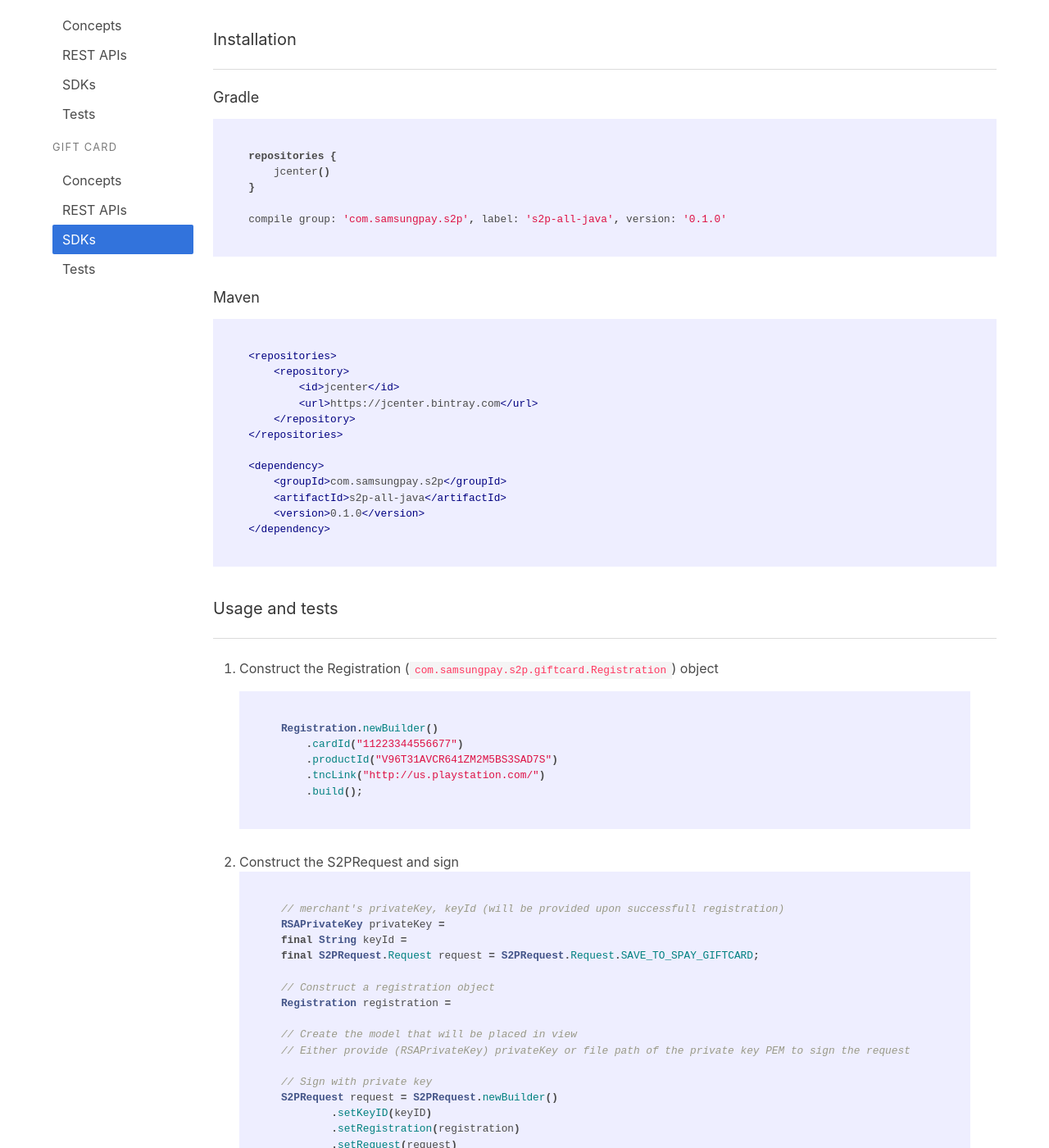
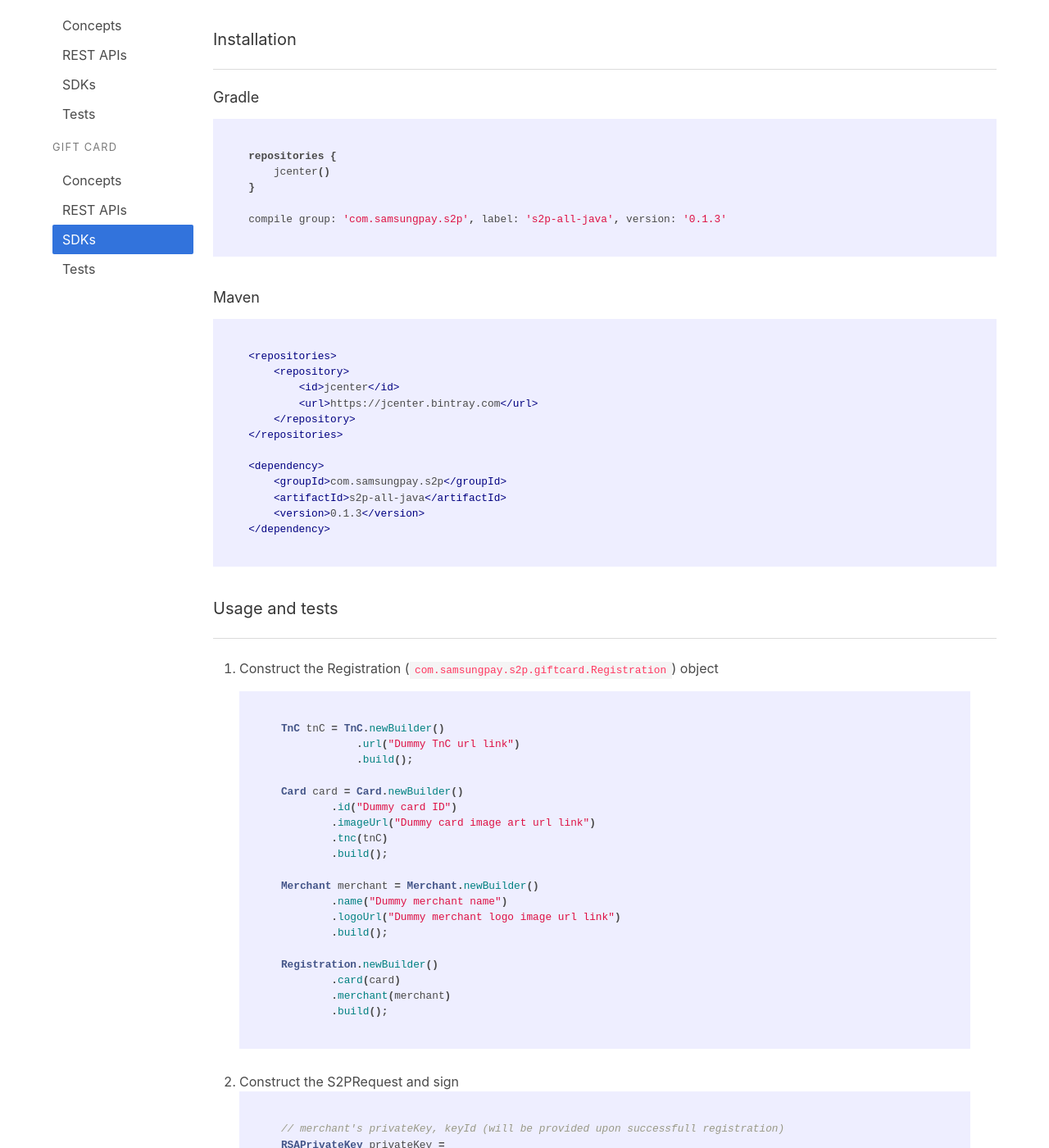
Before and after one commit to samsung-pay/sapi-doc, a Jekyll site: the page built from documentation/giftcard/sdks.md, in a window 1280 px wide and 1400 px high, scrolled down 470 px. Shown: the whole window at 82% size. Built offline with Jekyll 4.4.1, drawn with Linux system fonts in a browser that asks for light colours.

Commit message:
Update Gift SDKs page

````diff
--- a/documentation/giftcard/sdks.md
+++ b/documentation/giftcard/sdks.md
@@ -18,7 +18,7 @@ repositories {
     jcenter()
 }
 
-compile group: 'com.samsungpay.s2p', label: 's2p-all-java', version: '0.1.0'
+compile group: 'com.samsungpay.s2p', label: 's2p-all-java', version: '0.1.3'
 ```
 
 <br>
@@ -34,7 +34,7 @@ compile group: 'com.samsungpay.s2p', label: 's2p-all-java', version: '0.1.0'
 <dependency>
     <groupId>com.samsungpay.s2p</groupId>
     <artifactId>s2p-all-java</artifactId>
-    <version>0.1.0</version>
+    <version>0.1.3</version>
 </dependency>
 ```
 
@@ -45,11 +45,25 @@ compile group: 'com.samsungpay.s2p', label: 's2p-all-java', version: '0.1.0'
 1. Construct the Registration (`com.samsungpay.s2p.giftcard.Registration`) object
 
     ```java
+    TnC tnC = TnC.newBuilder()
+                .url("Dummy TnC url link")
+                .build();
+
+    Card card = Card.newBuilder()
+            .id("Dummy card ID")
+            .imageUrl("Dummy card image art url link")
+            .tnc(tnC)
+            .build();
+
+    Merchant merchant = Merchant.newBuilder()
+            .name("Dummy merchant name")
+            .logoUrl("Dummy merchant logo image url link")
+            .build();
+
     Registration.newBuilder()
-        .cardId("11223344556677")
-        .productId("V96T31AVCR641ZM2M5BS3SAD7S")
-        .tncLink("http://us.playstation.com/")
-        .build();
+            .card(card)
+            .merchant(merchant)
+            .build();
     ```
 <br>
 2. Construct the S2PRequest and sign
````
Also changed, not shown: documentation/membership/sdks.md (+1 -1 lines).
